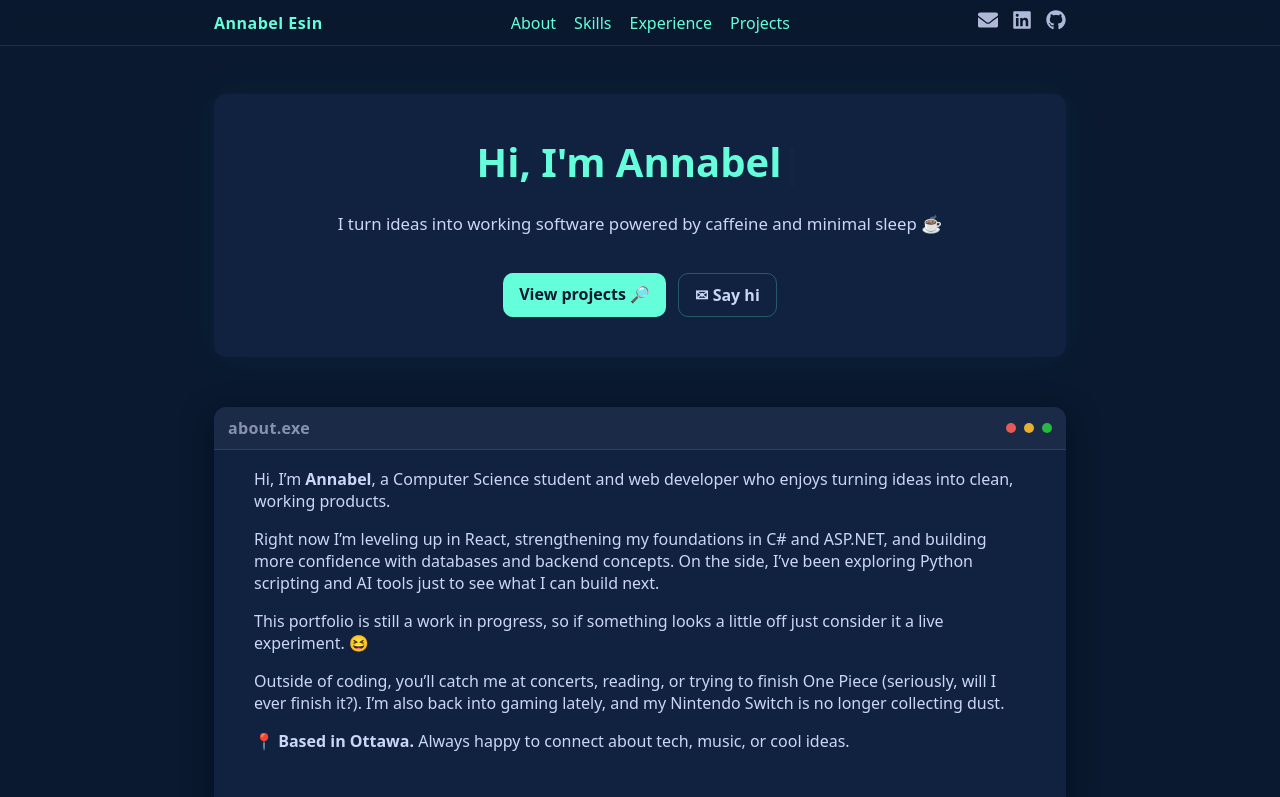
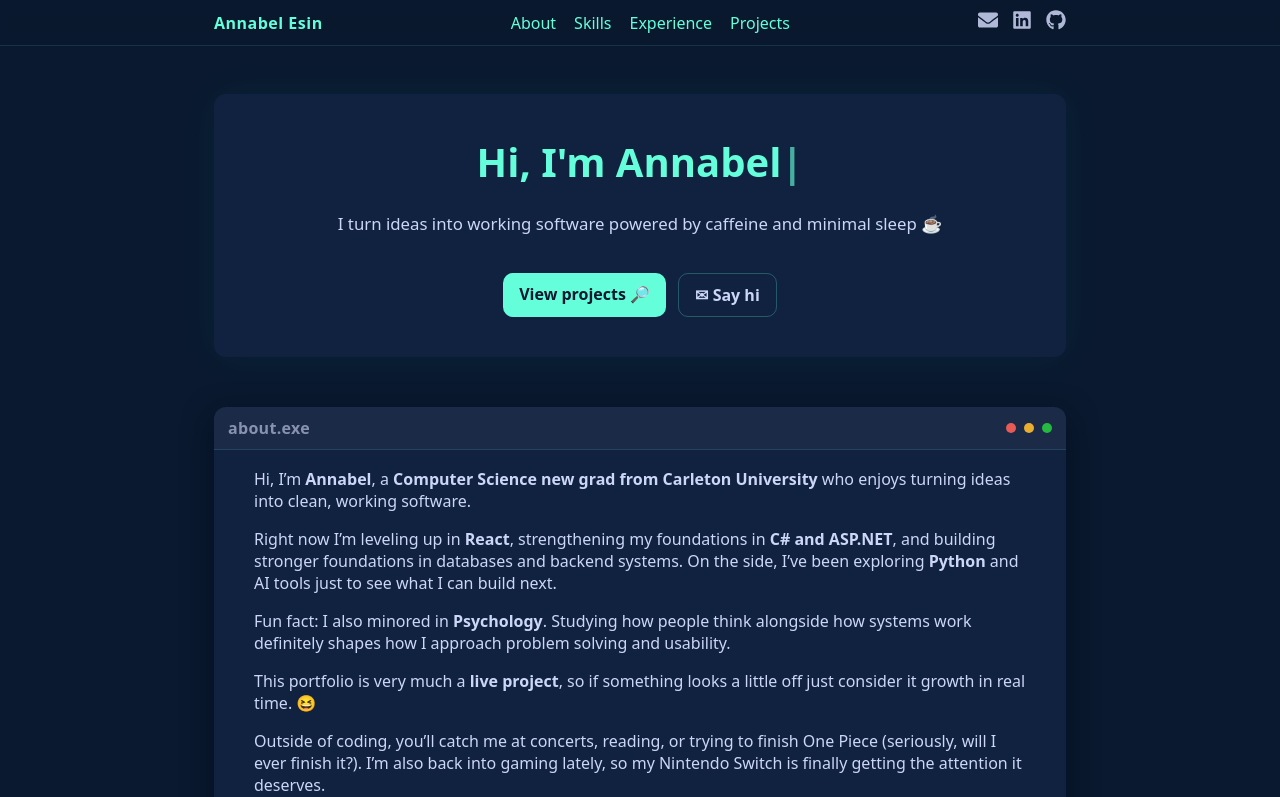
Before and after one commit to annaesin/portfolio, a React (Vite) app: page / in a window 1280 px wide. Shown: the top 797 px of the page. Built offline with nearby package versions, Linux system fonts and the light colour scheme.

Commit message:
Fix: fixed the About section and title bar. Add: added footer to project

```diff
--- a/index.html
+++ b/index.html
@@ -4,7 +4,7 @@
     <meta charset="UTF-8" />
     <link rel="icon" type="image/svg+xml" href="/vite.svg" />
     <meta name="viewport" content="width=device-width, initial-scale=1.0" />
-    <title>portfolio-react</title>
+    <title>Annabel Esin</title>
   </head>
   <body>
     <div id="root"></div>
--- a/src/App.css
+++ b/src/App.css
@@ -399,3 +399,20 @@ a:hover {
   font-size: 14px;
   opacity: 0.75;
 }
+
+.footer {
+  margin-top: 80px;
+  padding: 40px 20px;
+  text-align: center;
+  font-size: 14px;
+  color: #8892b0;
+  border-top: 1px solid rgba(255, 255, 255, 0.08);
+}
+
+.footer strong {
+  color: #64ffda;
+}
+
+.footer p {
+  margin: 6px 0;
+}
--- a/src/App.jsx
+++ b/src/App.jsx
@@ -50,28 +50,31 @@ export default function App() {
               <span className="dot green" />
             </span>
           </div>
-          <p>
-            Hi, I’m <strong>Annabel</strong>, a Computer Science student and web developer who enjoys turning ideas
-            into clean, working products.
+          <p>Hi, I’m <strong>Annabel</strong>, a <strong>Computer Science new grad from Carleton University</strong> who enjoys turning ideas into clean, working software.
           </p>
 
           <p>
-            Right now I’m leveling up in React, strengthening my foundations in C# and ASP.NET, and building more confidence with databases and backend concepts.
-            On the side, I’ve been exploring Python scripting and AI tools just to see what I can build next.
+            Right now I’m leveling up in <strong>React</strong>, strengthening my foundations in <strong>C# and ASP.NET</strong>, and building stronger foundations in databases and backend systems.
+            On the side, I’ve been exploring <strong>Python</strong> and AI tools just to see what I can build next.
           </p>
 
           <p>
-            This portfolio is still a work in progress, so if something looks a little off just consider it a live experiment. 😆
+            Fun fact: I also minored in <strong>Psychology</strong>. Studying how people think alongside how systems work definitely shapes how I approach problem solving and usability.
+          </p>
+
+          <p>
+            This portfolio is very much a <strong>live project</strong>, so if something looks a little off just consider it growth in real time. 😆
           </p>
 
           <p>
             Outside of coding, you’ll catch me at concerts, reading, or trying to finish One Piece (seriously, will I ever finish it?).
-            I’m also back into gaming lately, and my Nintendo Switch is no longer collecting dust.
+            I’m also back into gaming lately, so my Nintendo Switch is finally getting the attention it deserves.
           </p>
 
           <p className="mt-4">
             📍 <strong>Based in Ottawa.</strong> Always happy to connect about tech, music, or cool ideas.
           </p>
+
         </section>
 
         <section id="skills" className="content">
@@ -227,6 +230,18 @@ export default function App() {
         </section>
 
       </main>
+
+      <footer className="footer">
+        <p>
+          Built and designed by <strong>Annabel Esin</strong>.
+        </p>
+        <p>
+          All rights reserved. © {new Date().getFullYear()}
+        </p>
+      </footer>
+
     </div>
+
+
   );
 }
```
